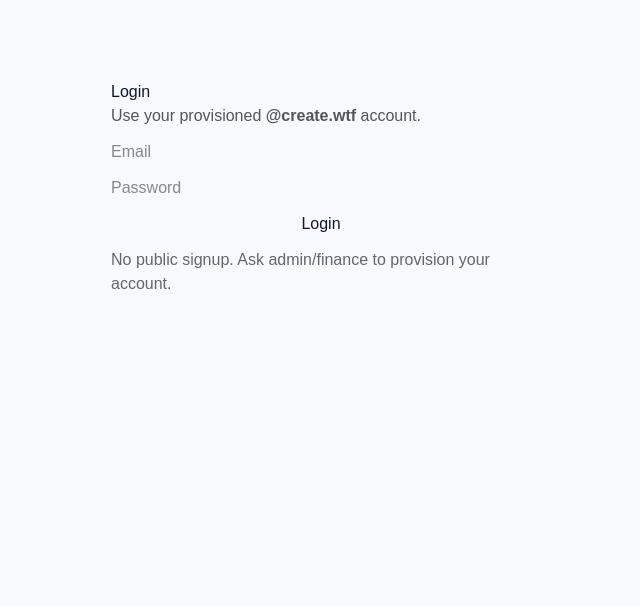
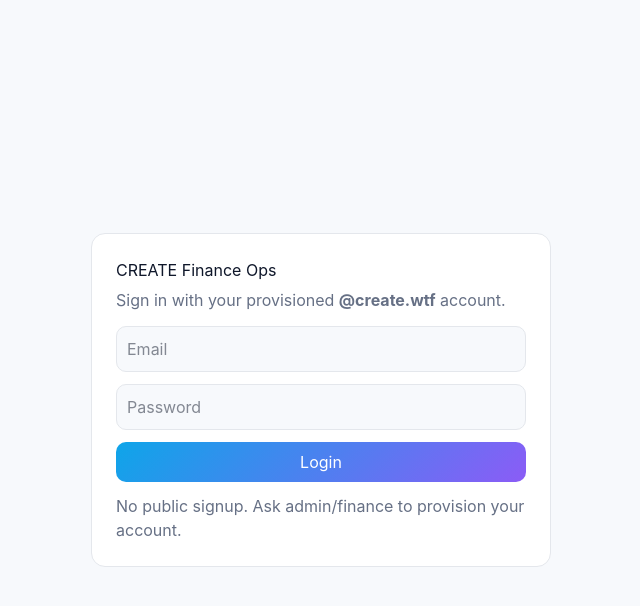
Before and after one commit to createhq-labs/finance-ops-dashboard, a Next.js app: page /login in a window 1280 px wide. Shown: the top 606 px of the page, without its empty margins (319-959 px from the left). Built offline with nearby package versions, Linux system fonts and the light colour scheme.

Commit message:
refactor: tighten auth session flow

```diff
--- a/app/(auth)/login/page.tsx
+++ b/app/(auth)/login/page.tsx
@@ -34,16 +34,38 @@ export default function LoginPage() {
   }
 
   return (
-    <main style={{ maxWidth: 420, margin: '80px auto', fontFamily: 'sans-serif' }}>
-      <h1>Login</h1>
-      <p style={{ color: '#555', marginBottom: 12 }}>Use your provisioned <strong>@create.wtf</strong> account.</p>
-      <form onSubmit={onSubmit} style={{ display: 'grid', gap: 12 }}>
-        <input placeholder="Email" type="email" value={email} onChange={(e) => setEmail(e.target.value)} required />
-        <input placeholder="Password" type="password" value={password} onChange={(e) => setPassword(e.target.value)} required />
-        <button type="submit" disabled={loading}>{loading ? 'Logging in...' : 'Login'}</button>
-      </form>
-      {error ? <p style={{ color: 'crimson' }}>{error}</p> : null}
-      <p style={{ marginTop: 12, color: '#666' }}>No public signup. Ask admin/finance to provision your account.</p>
+    <main className="bg-app" style={{ minHeight: '100vh', display: 'grid', placeItems: 'center', padding: 20 }}>
+      <section className="surface" style={{ width: '100%', maxWidth: 460, padding: 24 }}>
+        <div style={{ marginBottom: 14 }}>
+          <h1 style={{ margin: 0 }}>CREATE Finance Ops</h1>
+          <p className="text-muted" style={{ marginTop: 6 }}>Sign in with your provisioned <strong>@create.wtf</strong> account.</p>
+        </div>
+
+        <form onSubmit={onSubmit} style={{ display: 'grid', gap: 12 }}>
+          <input
+            placeholder="Email"
+            type="email"
+            value={email}
+            onChange={(e) => setEmail(e.target.value)}
+            required
+            style={{ padding: 10, borderRadius: 10, border: '1px solid var(--border)', background: 'var(--bg)', color: 'var(--fg)' }}
+          />
+          <input
+            placeholder="Password"
+            type="password"
+            value={password}
+            onChange={(e) => setPassword(e.target.value)}
+            required
+            style={{ padding: 10, borderRadius: 10, border: '1px solid var(--border)', background: 'var(--bg)', color: 'var(--fg)' }}
+          />
+          <button className="btn btn-primary" type="submit" disabled={loading}>
+            {loading ? 'Logging in...' : 'Login'}
+          </button>
+        </form>
+
+        {error ? <p style={{ marginTop: 12, color: 'var(--danger)' }}>{error}</p> : null}
+        <p className="text-muted" style={{ marginTop: 12 }}>No public signup. Ask admin/finance to provision your account.</p>
+      </section>
     </main>
   );
 }
--- a/app/api/auth/login/route.ts
+++ b/app/api/auth/login/route.ts
@@ -1,6 +1,6 @@
 import { NextRequest, NextResponse } from 'next/server';
-import { assertSupabaseEnv, createServiceClient, createUserScopedClient } from '../../../../../lib/server/supabase';
-import { setAuthCookies } from '../../../../../lib/server/services/authCookies';
+import { assertSupabaseEnv, createServiceClient, createUserScopedClient } from '../../../../lib/server/supabase';
+import { setAuthCookies } from '../../../../lib/server/services/authCookies';
 
 function isCreateDomainEmail(email: string) {
   return email.toLowerCase().endsWith('@create.wtf');
--- a/app/api/auth/logout/route.ts
+++ b/app/api/auth/logout/route.ts
@@ -1,5 +1,5 @@
 import { NextResponse } from 'next/server';
-import { clearAuthCookies } from '../../../../../lib/server/services/authCookies';
+import { clearAuthCookies } from '../../../../lib/server/services/authCookies';
 
 export async function POST() {
   const res = NextResponse.json({ success: true }, { status: 200 });
--- a/app/api/auth/session/route.ts
+++ b/app/api/auth/session/route.ts
@@ -1,6 +1,6 @@
 import { NextRequest, NextResponse } from 'next/server';
-import { assertSupabaseEnv, createUserScopedClient } from '../../../../../lib/server/supabase';
-import { getAccessTokenFromCookieHeader } from '../../../../../lib/server/services/authCookies';
+import { assertSupabaseEnv, createUserScopedClient } from '../../../../lib/server/supabase';
+import { getAccessTokenFromCookieHeader } from '../../../../lib/server/services/authCookies';
 
 export async function GET(req: NextRequest) {
   try {
```
